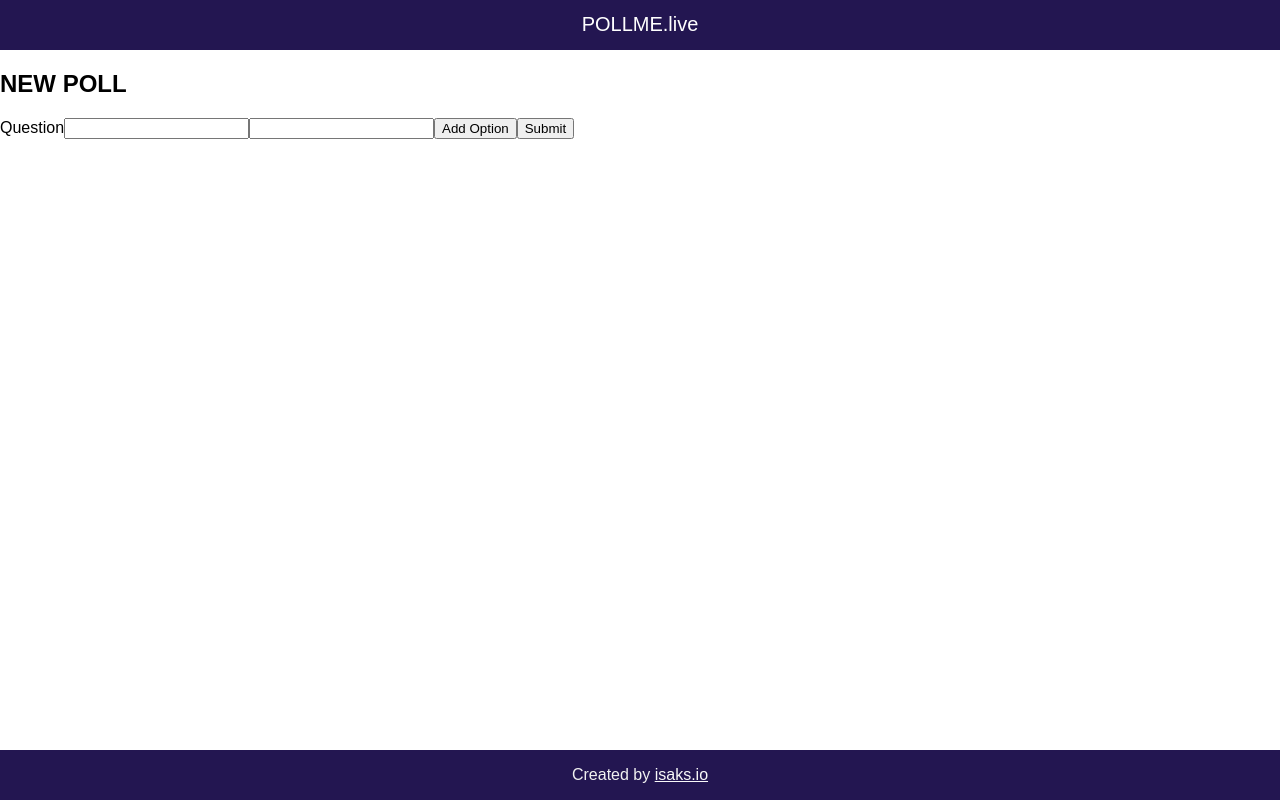
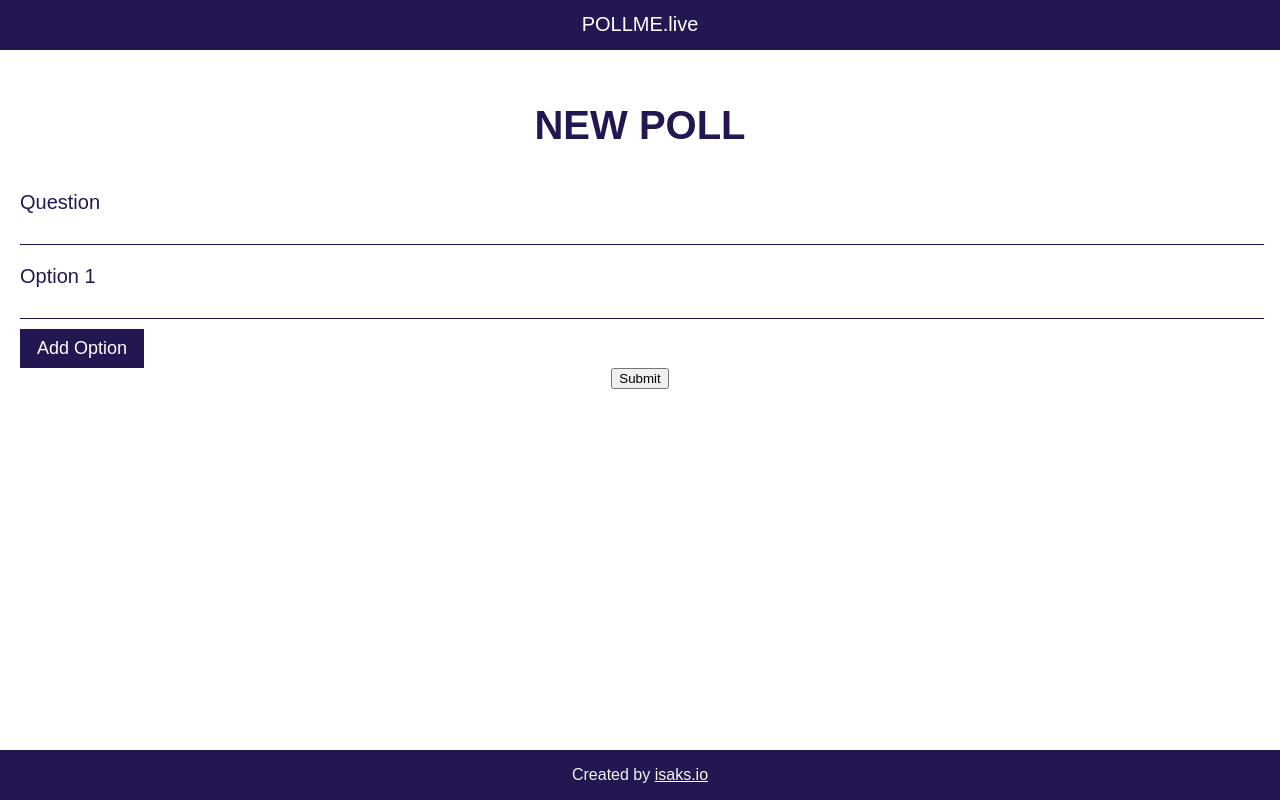
Before and after one commit to isaksolheim/pollme.live, a React (Create React App) app: page / in a window 1280 px wide. Built offline with nearby package versions, Linux system fonts and the light colour scheme.

Commit message:
Add add option functionality

```diff
--- a/src/components/CreatePoll.js
+++ b/src/components/CreatePoll.js
@@ -7,10 +7,11 @@ class CreatePoll extends React.Component {
 
     this.state = {
       question: "",
+      numOptions: 1,
       options: [
         {
-          "content": "yes",
-          "votes": 1
+          "content": "",
+          "votes": 0
         }
       ],
     };
@@ -36,23 +37,37 @@ class CreatePoll extends React.Component {
 
   addOption = (e) => {
     e.preventDefault();
+    this.setState({ numOptions: (this.state.numOptions + 1) })
   };
 
+
+  options = () => {
+    let allOptions = [];
+
+    for (var i = 1; i <= this.state.numOptions; i++) {
+      let newOption = (
+        <div key={i} className="option">
+          <label>Option {i}</label>
+          <input type="text" name="question" onChange={this.inputHandler} />
+        </div>
+      );
+
+      allOptions.push(newOption);
+    }
+
+    return allOptions;
+  }
+
   render() {
-    let options = this.state.options;
     return(
       <section id="createPoll">
         <h1>NEW POLL</h1>
         <form onSubmit={this.newPollHandler}>
-          <label>
-            Question
-            <input type="text" name="question" onChange={this.inputHandler} />
-          </label>
-          {options.map(option => {
-            return(
-              <input type="text" name={`option-${option.content}`} key={option.content} />
-            );
-          })}
+          <label>Question</label>
+          <input type="text" name="question" onChange={this.inputHandler} />
+          <div id="options" className="options">
+            {this.options()}
+          </div>
           <button onClick={this.addOption}>Add Option</button>
           <input type="submit" value="Submit" />
         </form>
--- /dev/null
+++ b/src/styles/_createpoll.scss
@@ -0,0 +1,45 @@
+section#createPoll {
+  padding: 20px;
+  text-align: center;
+
+  h1 {
+    color: color(primary);
+    font-size: 40px;
+  }
+
+  form {
+    label {
+      text-align: left;
+      padding-top: 10px;
+      display: block;
+      color: color(primary);
+      font-size: 20px;
+    }
+
+    input[type=text] {
+      margin-top: 10px;
+      margin-bottom: 10px;
+      display: block;
+      width: 100%;
+      border: 0px;
+      border-bottom: 1px solid color(primary);
+      font-size: 16px;
+    }
+
+    button {
+      display: block;
+      cursor: pointer;
+      background-color: color(primary);
+      color: white;
+      border: 1px solid color(primary);
+      padding: 8px 16px;
+      font-size: 18px;
+      transition: 0.3s all;
+    }
+
+    button:hover {
+      color: color(primary);
+      background-color: white;
+    }
+  }
+}
--- a/src/styles/main.scss
+++ b/src/styles/main.scss
@@ -13,5 +13,6 @@ $colors: (
   @return map-get($colors, $color-name);
 }
 
-@import './navbar.scss';
-@import './footer.scss';
+@import './_navbar.scss';
+@import './_footer.scss';
+@import './createpoll.scss';
```
Also changed, not shown: src/styles/_footer.scss (renamed from src/styles/footer.scss), src/styles/_navbar.scss (renamed from src/styles/navbar.scss).
